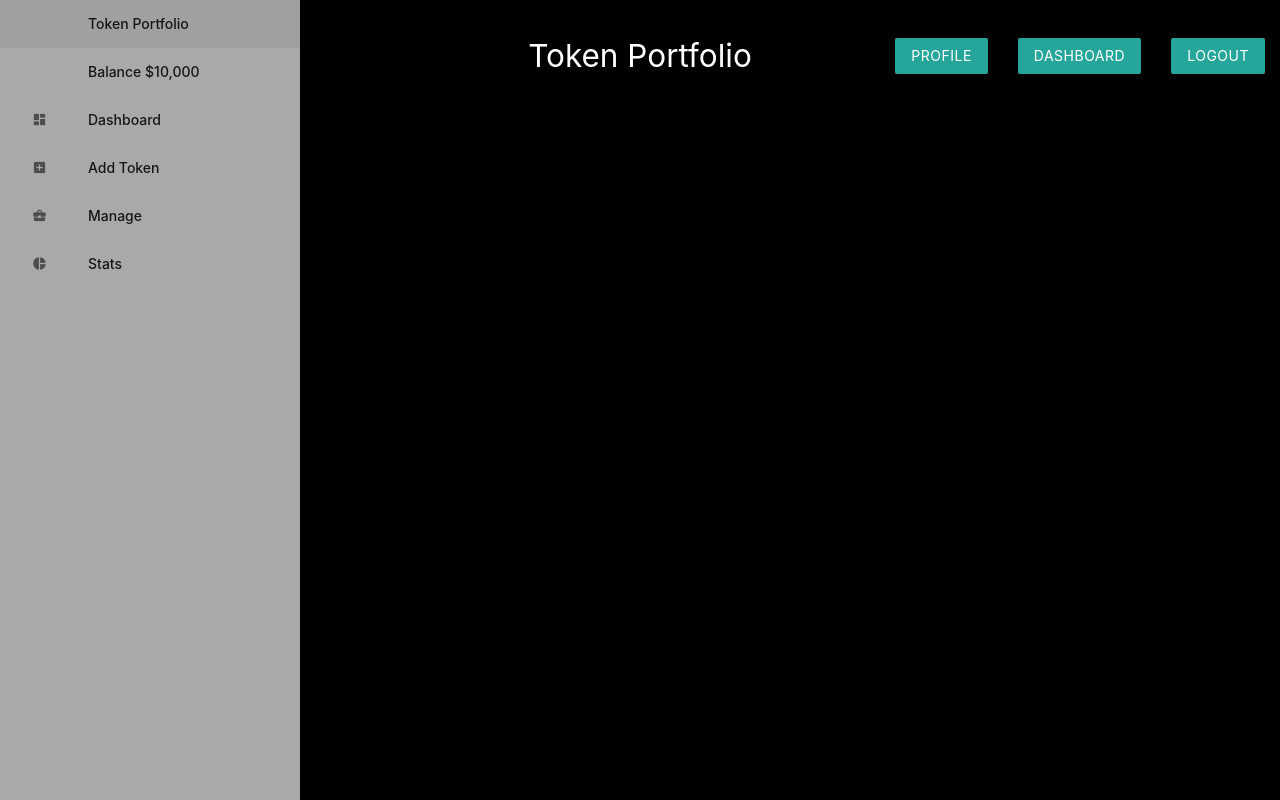
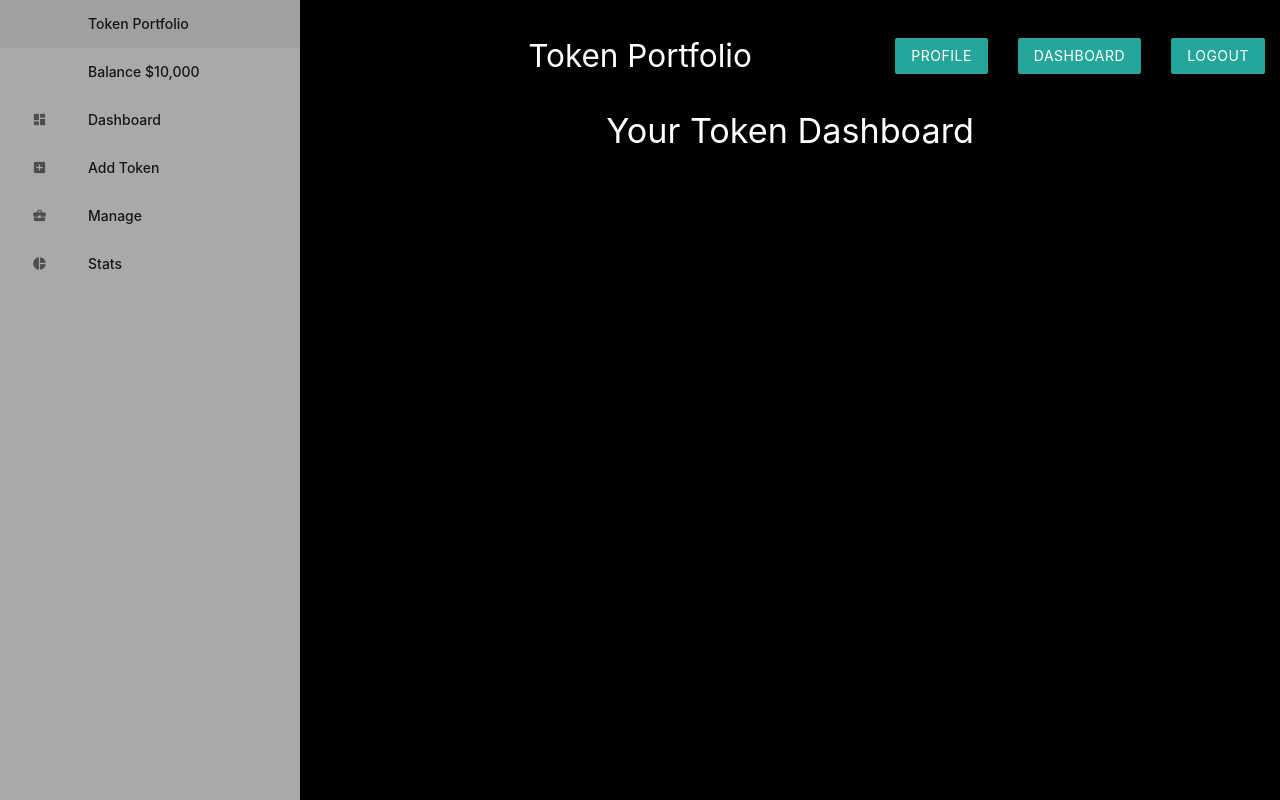
Before and after one commit to John-E5/ETH-Tokens-Tracker, a Flask app: page /dashboard in a window 1280 px wide. Run offline with Flask 2, Linux system fonts and the light colour scheme; the visitor is signed in with stand-in values (Sample User, id 1).

Commit message:
Added default route and template for dashboard

```diff
--- a/app/routes.py
+++ b/app/routes.py
@@ -61,8 +61,10 @@ def profile_page():
 
 # Dashboard
 @app.route('/dashboard')
+@login_required
 def dashboard():
-    return render_template('dashboard.html')
+    users_tokens = UsersTokens.query.all()
+    return render_template('dashboard.html', users_tokens=users_tokens)
 
 # Add new token and commit to database
 @app.route('/token/new', methods=['GET', 'POST'])
--- a/app/static/css/style.css
+++ b/app/static/css/style.css
@@ -36,3 +36,8 @@ header, main, footer {
     background-color: #090909;
     border: 1px solid white;
 }
+
+/*---------------------------------------------------------Dashboard*/
+.collection .collection-item {
+    background-color: #090808;
+}
--- a/app/templates/dashboard.html
+++ b/app/templates/dashboard.html
@@ -1 +1,12 @@
-{% extends 'base.html' %}    {% include 'includes/_sidenav.html' %}
+{% extends 'base.html' %}
+    {% include 'includes/_sidenav.html' %}
+    {% block body %}
+        <h4 class="center">Your Token Dashboard</h4>
+        {% for token in users_tokens %}
+            <ul class="collection">
+                <li class="collection-item">
+                    <span class="title">{{ token.tokens }} | {{ token.token_amount }}</span>
+                </li>
+            </ul>
+        {% endfor %}
+    {% endblock %}
```
